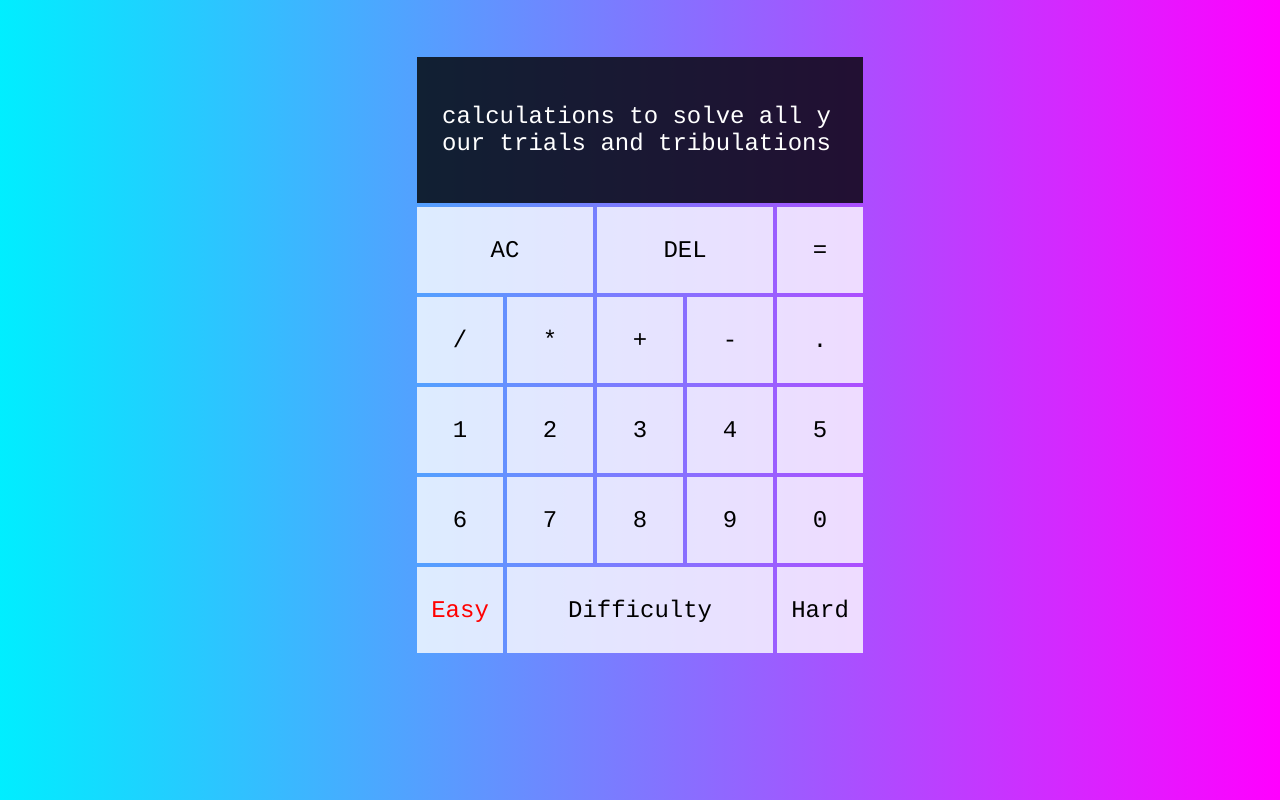
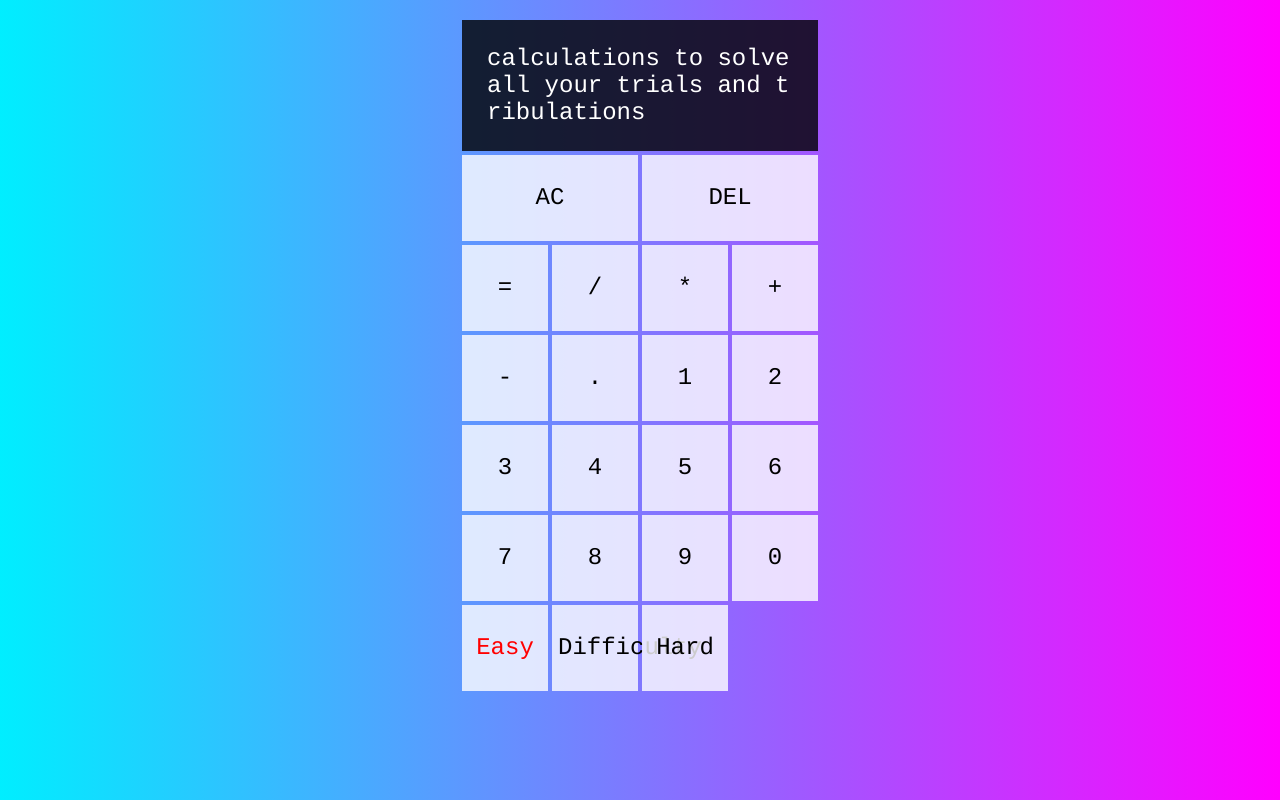
Before and after one commit to hrishavgl/calculator, a plain HTML site: page index.html in a window 1280 px wide. Drawn offline with Linux system fonts and the light colour scheme.

Commit message:
Update style.css

```diff
--- a/style.css
+++ b/style.css
@@ -17,8 +17,8 @@ body {
     align-content: center;
     min-height: 100vh;
     max-width: 100vw;
-    grid-template-columns: repeat(5, 90px);
-    grid-template-rows: minmax(150px, auto) repeat(6, 90px);
+    grid-template-columns: repeat(4, 90px);
+    grid-template-rows: minmax(120px, auto) repeat(7, 90px);
 
 }
 
@@ -39,10 +39,6 @@ body {
     background-color: #ffffffaa;
 }
 
-#difficulty {
-    grid-column: span 3;
-}
-
 #difficulty:hover {
     background-color: #ffffffcc;
     cursor: default;
@@ -53,7 +49,7 @@ body {
 }
 
 #output {
-    grid-column: span 5;
+    grid-column: span 4;
     background-color: #000000cc;
     color: white;
     padding: 25px;
```
